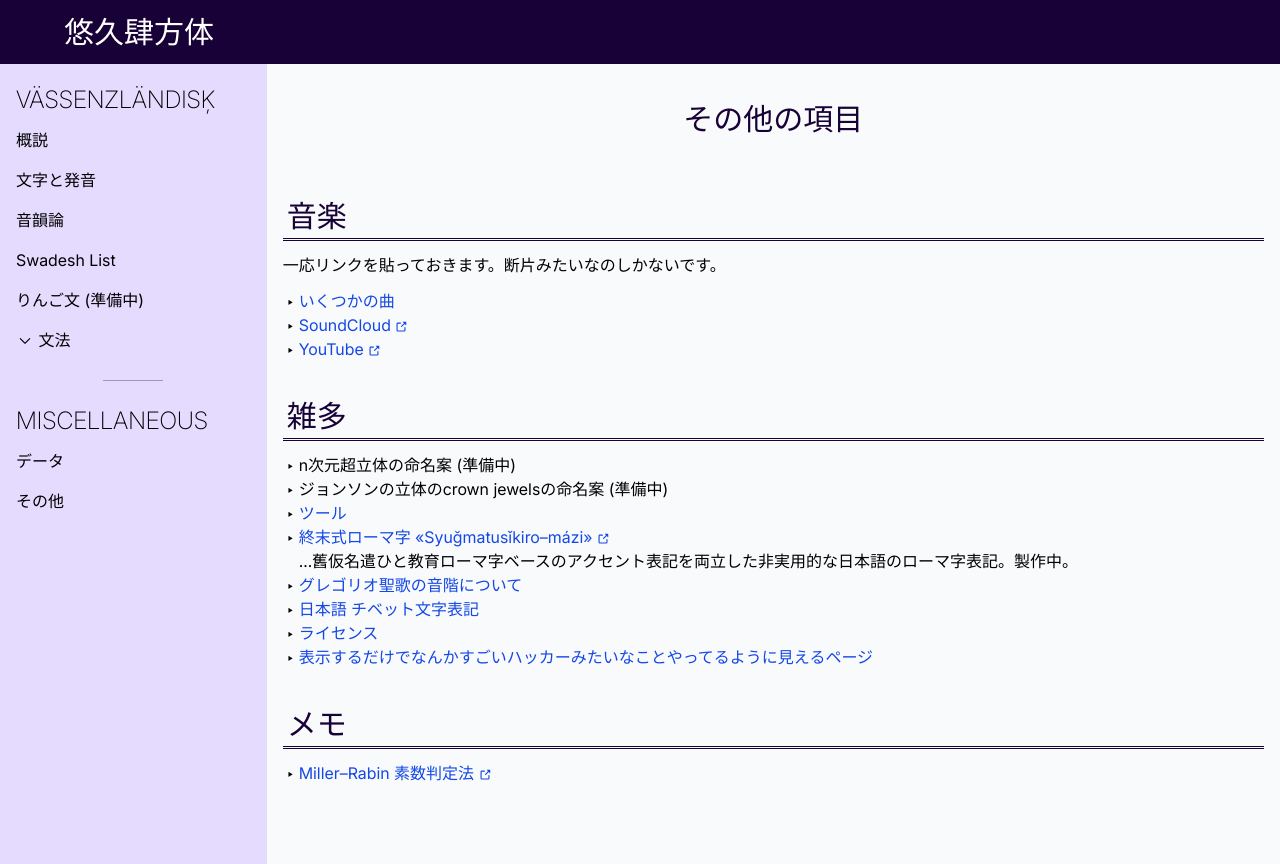
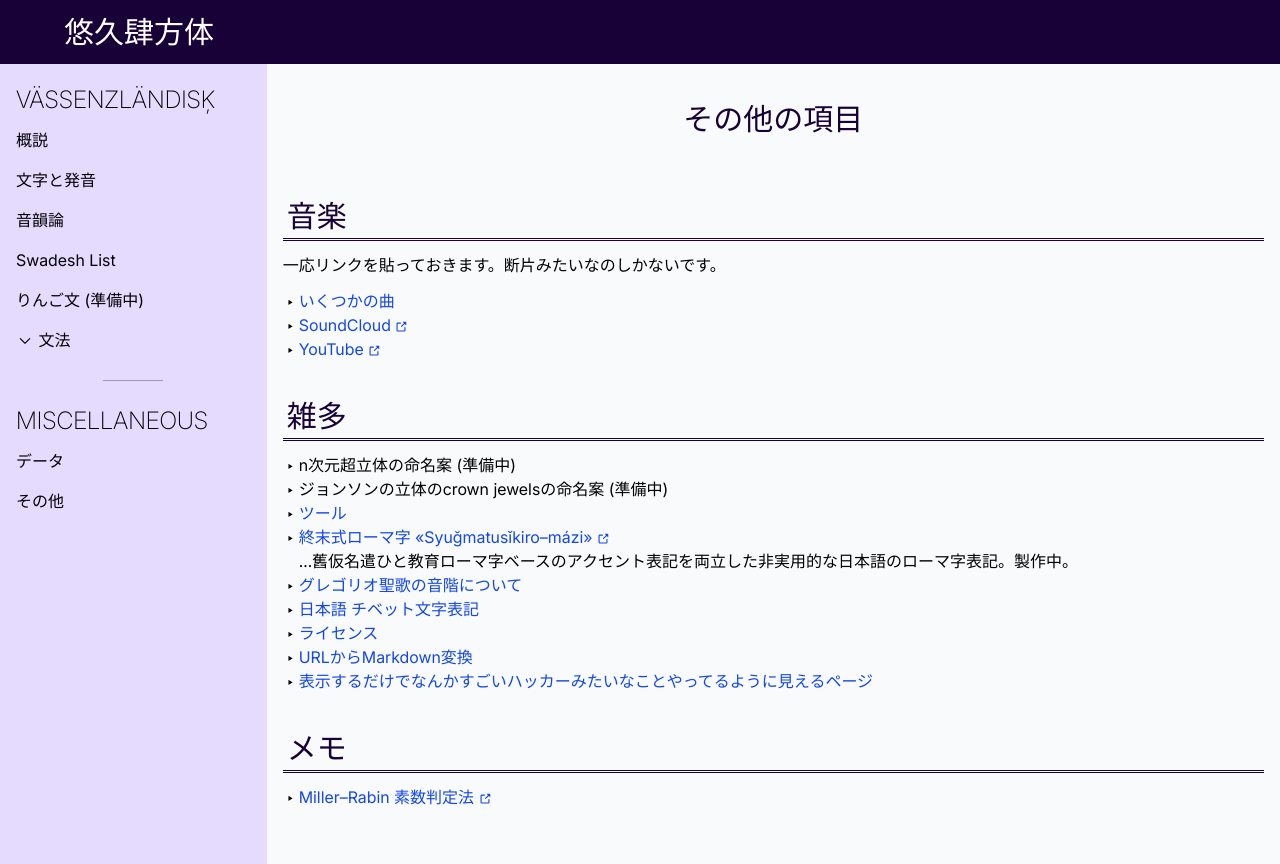
Before and after one commit to tktb-tess/uq-tess-xi, a SvelteKit app: page /others in a window 1280 px wide. Built offline with nearby package versions, Linux system fonts and the light colour scheme.

Commit message:
link tuika

```diff
--- a/src/routes/(layout1)/others/+page.svelte
+++ b/src/routes/(layout1)/others/+page.svelte
@@ -39,6 +39,7 @@
 		<li><a href="/others/gregorian-chants">グレゴリオ聖歌の音階について</a></li>
 		<li><a href="/others/ja-tibetan">日本語 チベット文字表記</a></li>
 		<li><a href="/others/license">ライセンス</a></li>
+		<li><a href="/others/md-converter">URLからMarkdown変換</a></li>
 		<li><a href="/like-programmer">表示するだけでなんかすごいハッカーみたいなことやってるように見えるページ</a></li>
 	</ul>
 </section>
```
